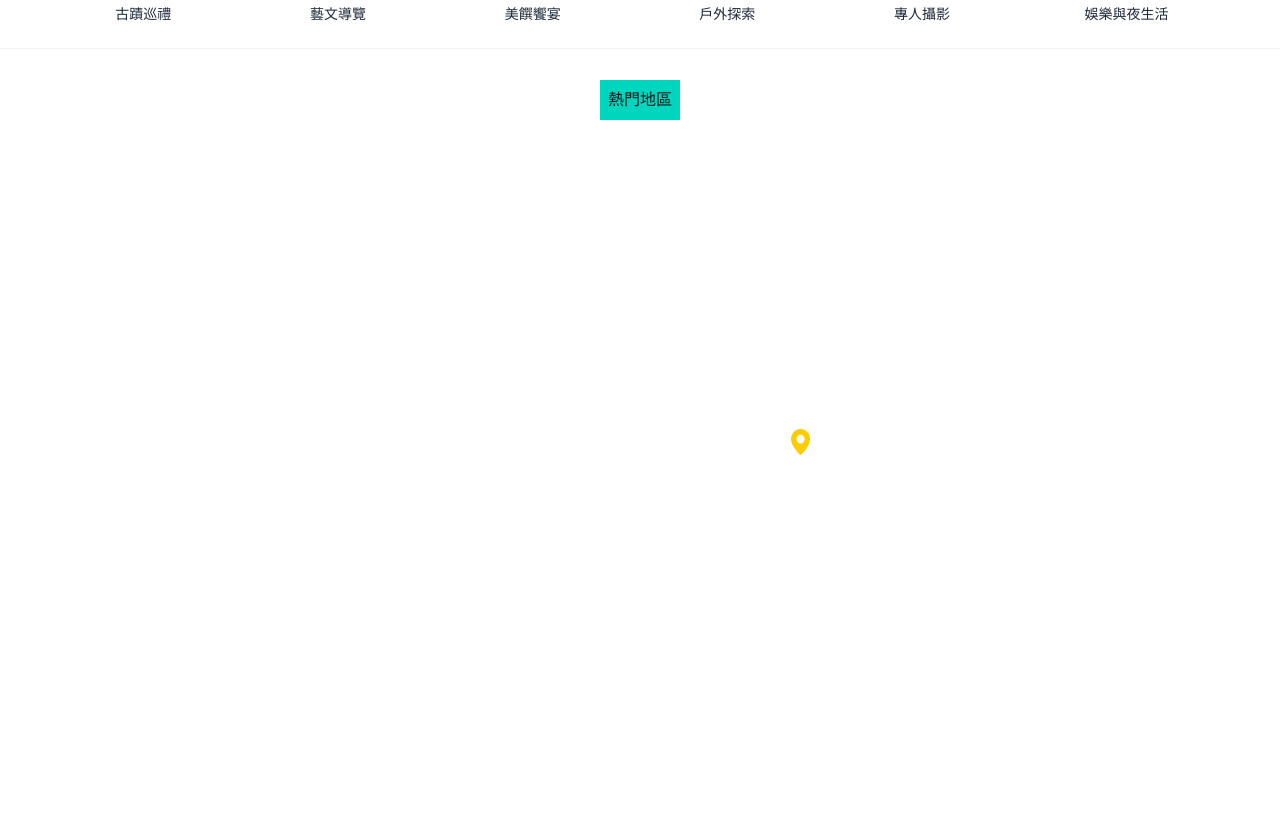
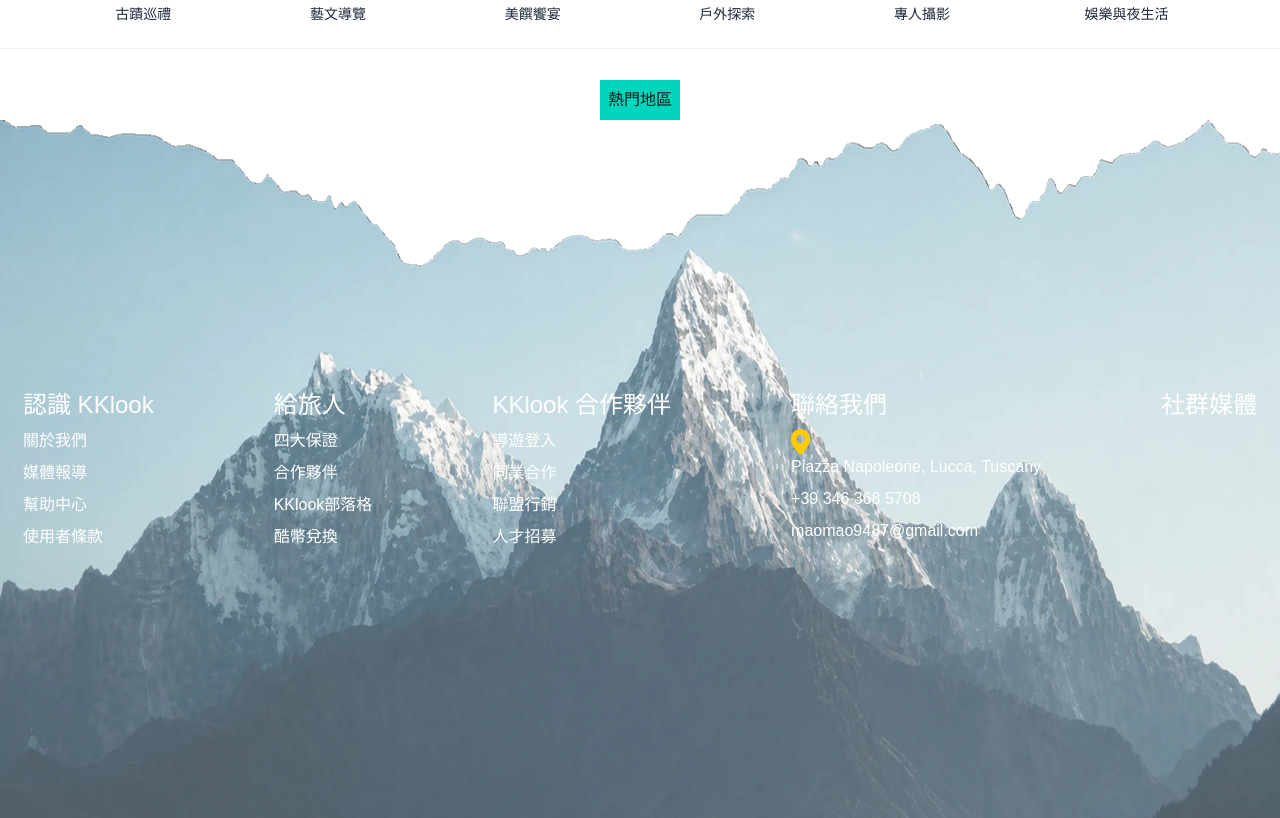
Before and after one commit to CTP0805/next, a Next.js app: page / in a window 1280 px wide. Shown: the part 1040-1858 px from the top of the page. Built offline with nearby package versions, Linux system fonts and the light colour scheme.

Commit message:
修正Footer.tsx圖片背景不見問題

```diff
--- a/components/Footer.tsx
+++ b/components/Footer.tsx
@@ -9,11 +9,11 @@ export default function Footer() {
       <Image
         src="/images/footer.webp"
         alt="Hero Background"
-        className="-z-10 h-full w-full object-fill"
+        className="z-1 h-full w-full object-fill"
         fill
       />
       {/* 2. 內層容器：限制最大寬度、水平置中並設定間距 */}
-      <div className="mx-auto hidden max-w-7xl gap-30 text-white md:flex">
+      <div className="z-2 mx-auto hidden max-w-7xl gap-30 text-white md:flex">
         <nav className="flex flex-col gap-2">
           <h6 className="text-xl md:text-2xl">認識 KKlook</h6>
           <Link href="/about" className="link link-hover">
```
